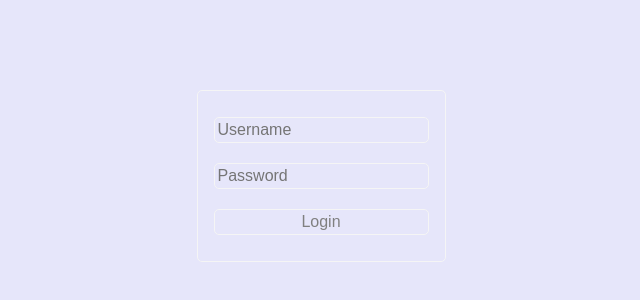
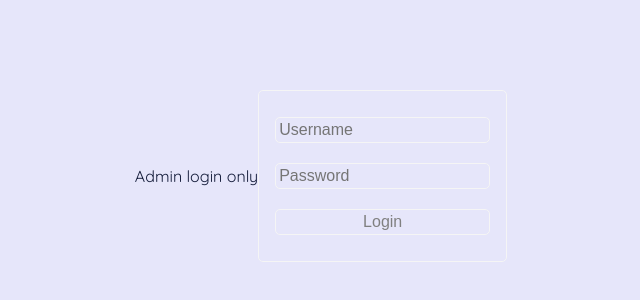
Before and after one commit to sailendrachettri/protfolio, a React (Create React App) app: page /login in a window 1280 px wide. Shown: the part 224-524 px from the top of the page, without its empty margins (319-959 px from the left). Built offline with nearby package versions, Linux system fonts and the light colour scheme.

Commit message:
projects added

```diff
--- a/src/App.js
+++ b/src/App.js
@@ -17,7 +17,7 @@ function App() {
                     <Route path="/" element={<Homepage />} />
                     <Route path="/graphics" element={<Grpahics />} />
                     <Route path="/login" element={<Login />} />
-                    {/* <Route path="/register" element={<Signup />} /> */}
+                    <Route path="/register" element={<Signup />} />
                     <Route path="/addprojects" element={<Addprojects />} />
                 </Routes>
             </UserContextProvider>
--- a/src/components/Login.jsx
+++ b/src/components/Login.jsx
@@ -38,6 +38,7 @@ const Login = () => {
     return (
         <>
             <form onSubmit={handleSubmit}>
+            <p>Admin login only</p>
                 <div className='form-data'>
                     <input type="text" placeholder='Username' className='form-input' value={username} onChange={(ev) => setUsername(ev.target.value)} required minLength={4} />
                     <input type="password" placeholder='Password' className='form-input' value={password} onChange={(ev) => setPassword(ev.target.value)} required minLength={4} />
```
